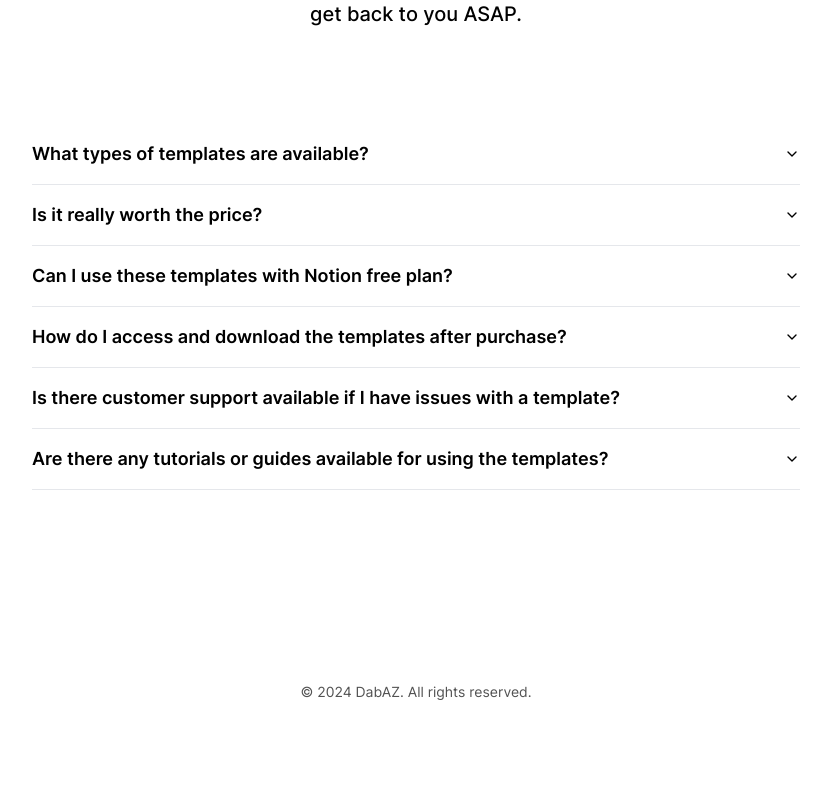
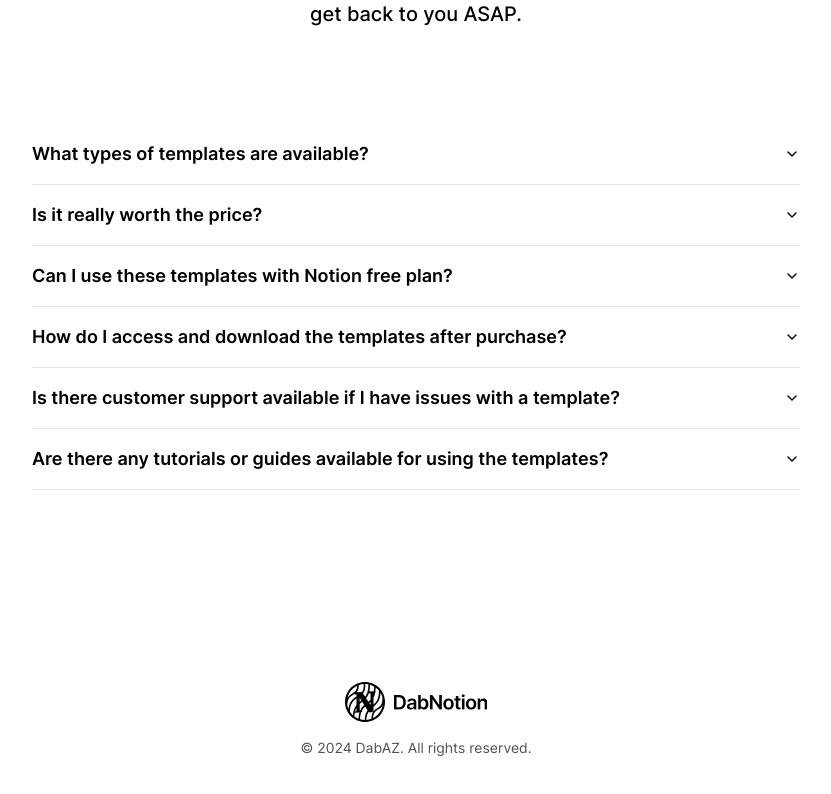
Before and after one commit to dabaz-official/dabnotion-templates, a Next.js app: page / in a window 1280 px wide. Shown: the part 3690-4484 px from the top of the page, without its empty margins (224-1055 px from the left). Before the commit the page ends 4440 px from the top, so only its background shows below. Built offline with nearby package versions, Linux system fonts and the light colour scheme.

Commit message:
chore: update footer

```diff
--- a/components/layout/Footer.tsx
+++ b/components/layout/Footer.tsx
@@ -1,3 +1,5 @@
+import { Logo } from "@dabaz/components/common/Logo";
+
 const today = new Date();
 const year = today.getFullYear();
 
@@ -5,8 +7,9 @@ export function Footer() {
   return (
     <footer className="bg-white">
       <div className="mx-auto max-w-7xl px-6 py-8 md:flex md:items-center md:justify-center lg:px-8">
-        <div className="mt-8 md:order-1 md:mt-0">
-          <p className="text-center text-sm leading-5 text-neutral-600">
+        <div className="md:order-1">
+          <Logo className="h-8 md:h-10 w-auto mx-auto" />
+          <p className="text-center text-sm leading-5 text-neutral-600 mt-4">
             &copy; {year} DabAZ. All rights reserved.
           </p>
         </div>
```
